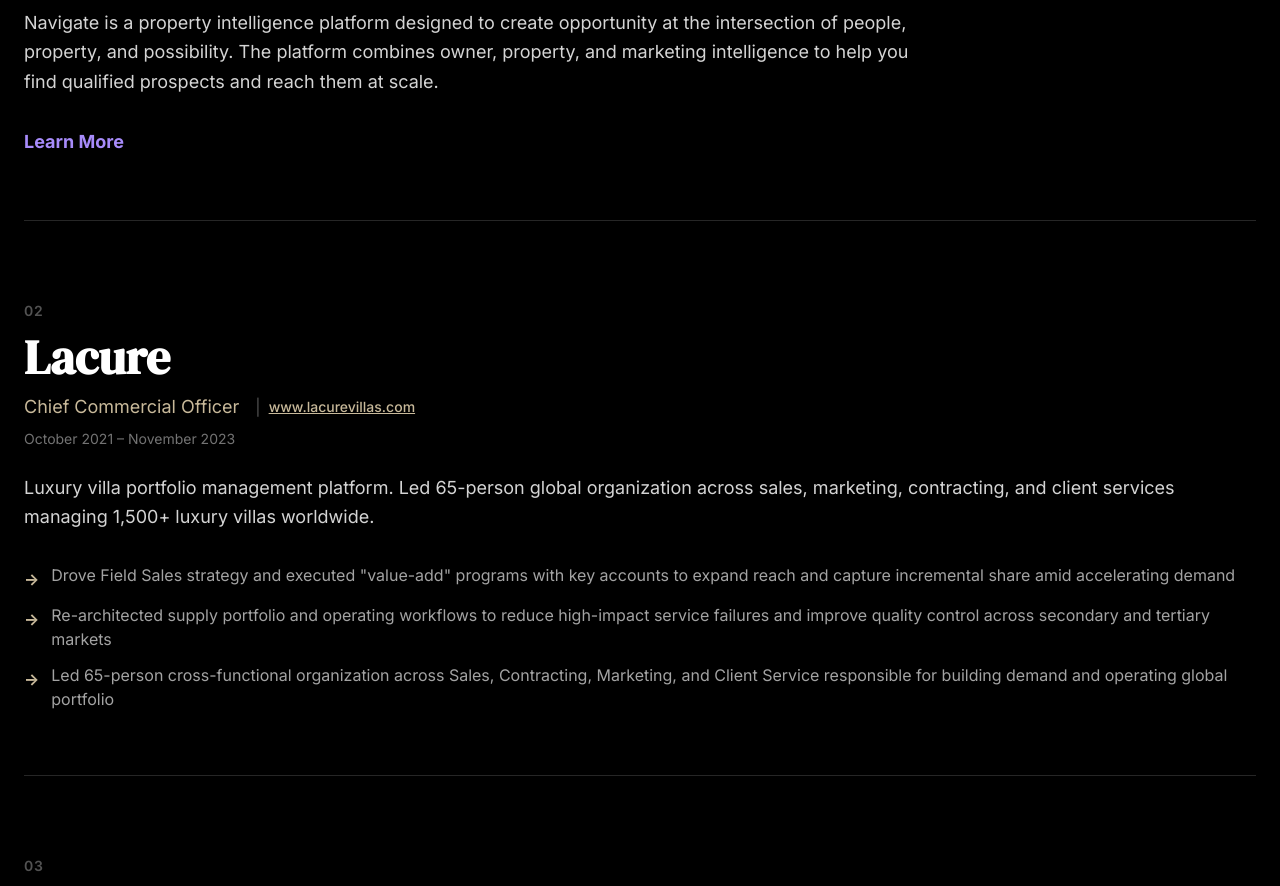
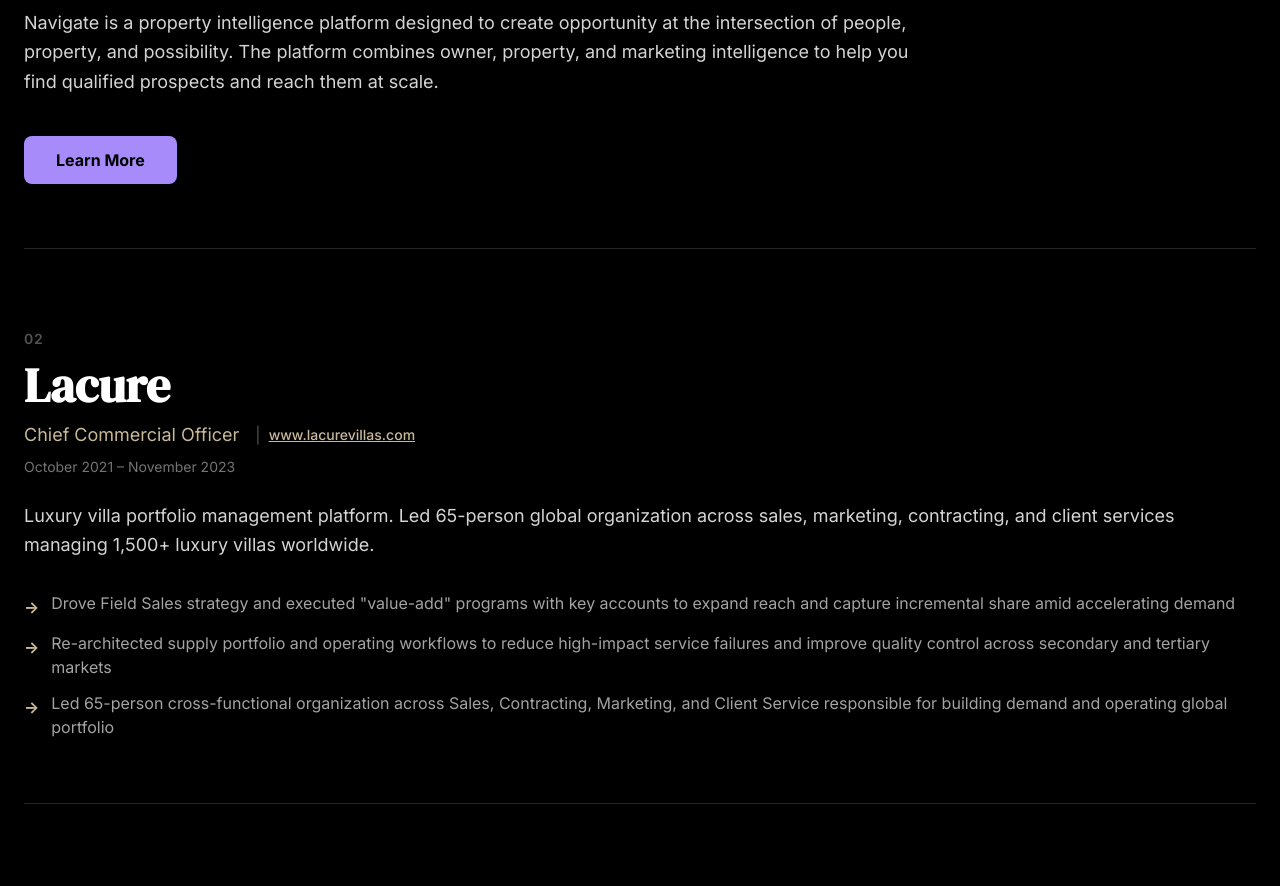
Before and after one commit to letsnavigatebmw/brandonmweaver, a React (Vite) app: page / in a window 1280 px wide. Shown: the part 3360-4246 px from the top of the page. Built offline with nearby package versions, Linux system fonts and the light colour scheme.

Commit message:
Change Learn More to purple button matching original style

```diff
--- a/src/components/Projects.jsx
+++ b/src/components/Projects.jsx
@@ -153,13 +153,13 @@ export default function Projects() {
                   </p>
 
                   {/* CTA */}
-                  <div className="pt-2">
+                  <div className="pt-4">
                     <a
                       href="https://navigate.mysites.io"
                       target="_blank"
                       rel="noopener noreferrer"
-                      className="text-lg font-bold transition-colors"
-                      style={{ color: '#a78bfa' }}
+                      className="inline-block px-8 py-3 font-bold rounded-lg transition-colors"
+                      style={{ backgroundColor: '#a78bfa', color: '#000000' }}
                     >
                       Learn More
                     </a>
```
